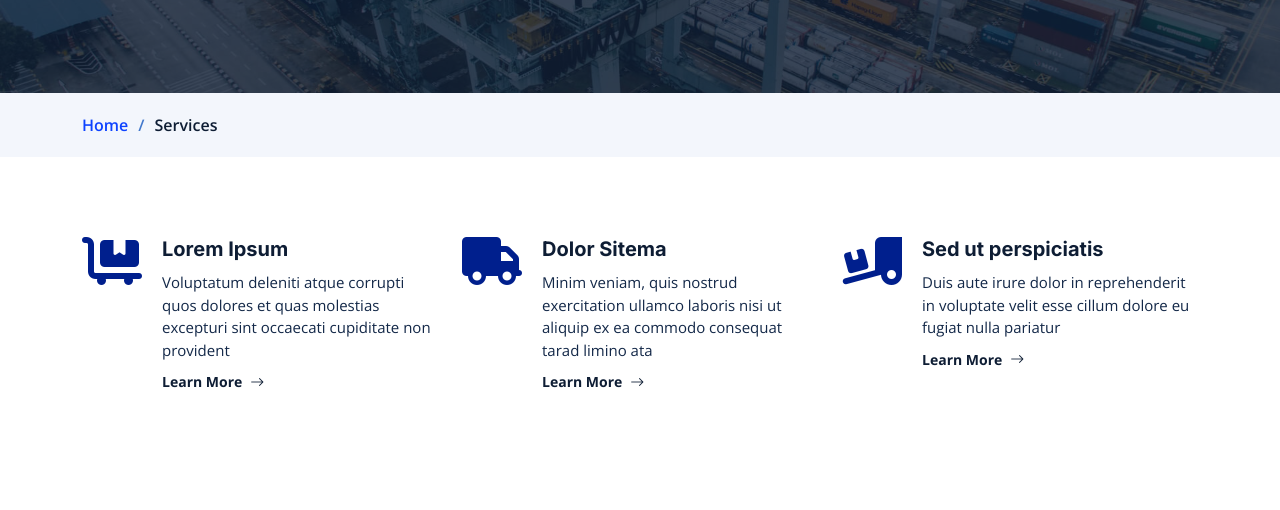
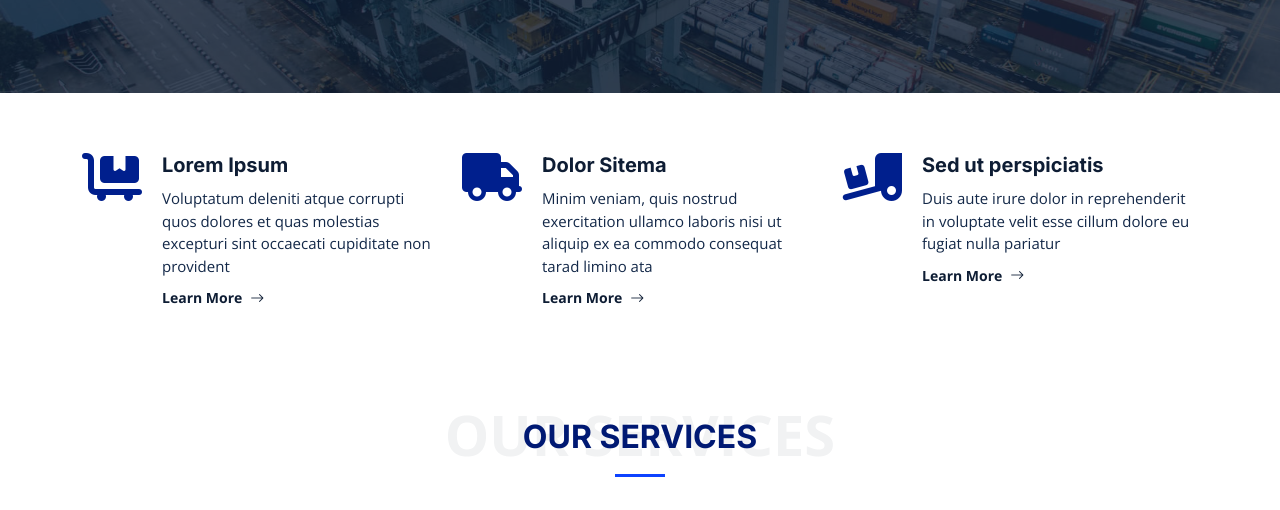
Before and after one commit to nilavann/DCFPavi, a plain HTML site: page services.html in a window 1280 px wide. Shown: the part 290-800 px from the top of the page. Drawn offline with nearby package versions, Linux system fonts and the light colour scheme.

Commit message:
Removed Nav bar in section pages

```diff
--- a/assets/css/main.css
+++ b/assets/css/main.css
@@ -1,11 +1,3 @@
-/**
-* Template Name: Logis
-* Updated: Mar 10 2023 with Bootstrap v5.2.3
-* Template URL: https://bootstrapmade.com/logis-bootstrap-logistics-website-template/
-* Author: BootstrapMade.com
-* License: https://bootstrapmade.com/license/
-*/
-
 /*--------------------------------------------------------------
 # Set main reusable colors and fonts using CSS variables
 # Learn more about CSS variables at https://developer.mozilla.org/en-US/docs/Web/CSS/Using_CSS_custom_properties
@@ -60,7 +52,7 @@ h6 {
 # Sections & Section Header
 --------------------------------------------------------------*/
 section {
-  padding: 80px 0;
+  padding: 60px 0;
   overflow: hidden;
 }
 
--- a/services.html
+++ b/services.html
@@ -73,15 +73,7 @@
           </div>
         </div>
       </div>
-      <nav>
-        <div class="container">
-          <ol>
-            <li><a href="index.html">Home</a></li>
-            <li>Services</li>
-          </ol>
-        </div>
-      </nav>
-    </div><!-- End Breadcrumbs -->
+      </div><!-- End Breadcrumbs -->
 
     <!-- ======= Featured Services Section ======= -->
     <section id="featured-services" class="featured-services">
```
Also changed, not shown: about.html (+0 -8 lines), contact.html (+0 -8 lines), get-a-quote.html (+1 -9 lines).
